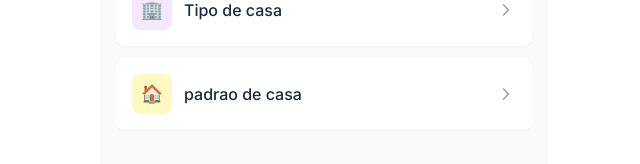
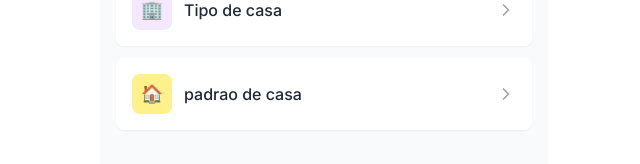
Before and after one commit to MelanieNhanzilo/pfc-estimativa-de-custo, a Next.js app: page /info in a window 1280 px wide. Shown: the part 602-766 px from the top of the page, without its empty margins (316-956 px from the left). Built offline with nearby package versions, Linux system fonts and the light colour scheme.

Commit message:
Mudança de cor no padrão de casa

```diff
--- a/app/info/page.tsx
+++ b/app/info/page.tsx
@@ -48,7 +48,7 @@ export default function InfoPage() {
         {
       title: "padrao de casa",
       icon: "🏠",
-      color: "bg-yellow-100",
+      color: "bg-yellow-200",
       iconColor: "text-pink-600",
       description: "Refere-se a do tipo medio, baixo e Alto ",
     },
```
